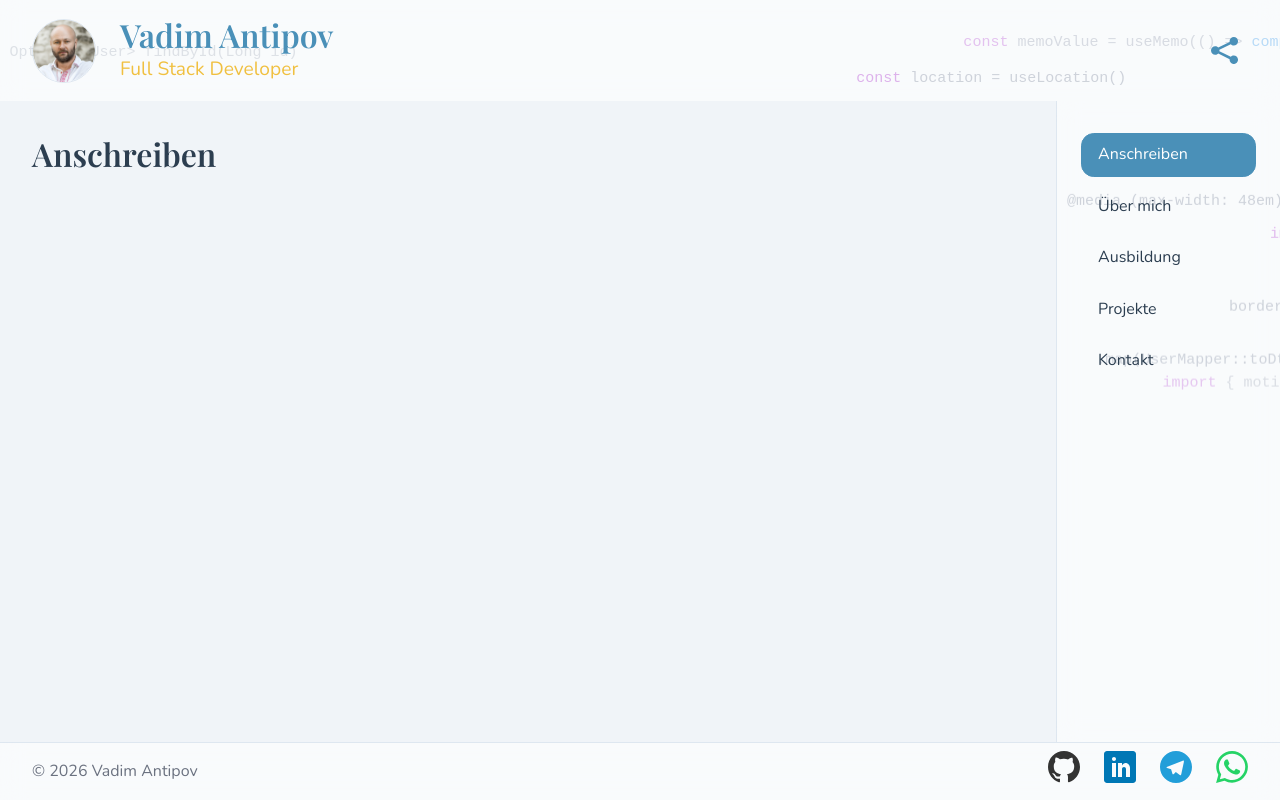
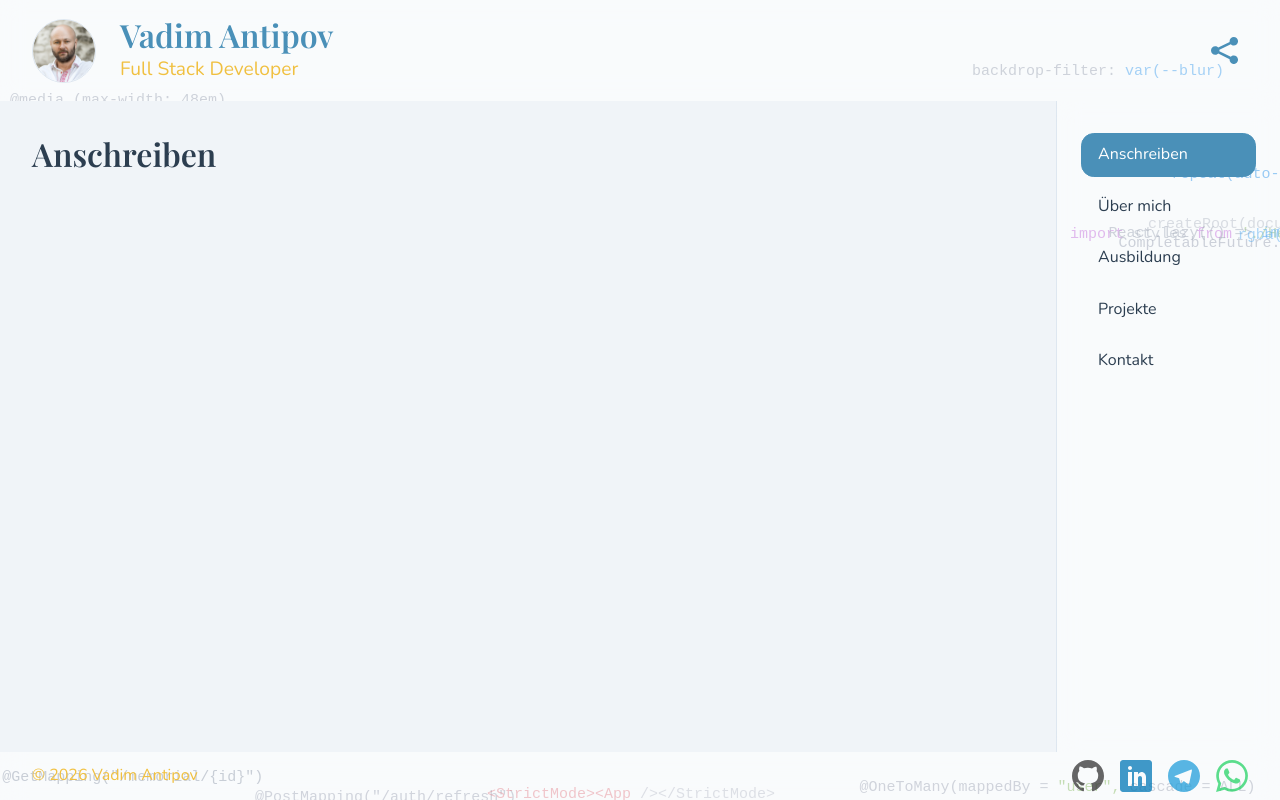
Before and after one commit to login-nigol/portfolio, a React app: page / in a window 1280 px wide. Built offline with nearby package versions, Linux system fonts and the light colour scheme; the HTML template or start-up script is replaced by a standard one.

Commit message:
fix: Footer — CodeCanvas default props same as Header

```diff
--- a/src/components/Footer/Footer.jsx
+++ b/src/components/Footer/Footer.jsx
@@ -3,7 +3,7 @@
 /* ===================== ИМПОРТЫ ===================== */
 import { motion } from 'framer-motion'
 import styles from './Footer.module.css'
-
+import CodeCanvas from '../shared/CodeCanvas'
 import IconGithub from '../../assets/icons/IconGithub'
 import IconLinkedin from '../../assets/icons/IconLinkedin'
 import IconTelegram from '../../assets/icons/IconTelegram'
@@ -15,8 +15,7 @@ const footerVariants = {
   visible: { y: 0, opacity: 1, transition: { duration: 0.5, ease: 'easeOut' } }
 }
 
-/* ===================== ДАННЫЕ СОЦСЕТЕЙ ===================== */
-/* --- Icon — компонент, не JSX элемент --- */
+/* ===================== СОЦСЕТИ ===================== */
 const socialLinks = [
   { href: 'https://github.com/login-nigol', Icon: IconGithub, label: 'GitHub — Vadim Antipov', color: '#333333' },
   { href: 'https://linkedin.com', Icon: IconLinkedin, label: 'LinkedIn — Vadim Antipov', color: '#0077b5' },
@@ -33,6 +32,14 @@ export default function Footer() {
       initial="hidden"
       animate="visible"
     >
+      {/* --- Canvas фон --- */}
+      <div className={styles.canvasWrap}>
+        <CodeCanvas />
+      </div>
+
+      {/* --- Контент поверх канваса --- */}
+      <div className={styles.content}>
+
         {/* --- Копирайт слева --- */}
         <p className={styles.copy}>© 2026 Vadim Antipov</p>
 
@@ -48,12 +55,12 @@ export default function Footer() {
               aria-label={label}
               title={label}
             >
-            {/* --- Цвет уходит в SVG fill через проп --- */}
               <Icon color={color} />
             </a>
           ))}
         </div>
 
+      </div>
     </motion.footer>
   )
 }
--- a/src/components/Footer/Footer.module.css
+++ b/src/components/Footer/Footer.module.css
@@ -2,43 +2,65 @@
 
 /* ===================== ПОДВАЛ ===================== */
 .footer {
-  /* --- Горизонталь: иконки слева, копирайт справа --- */
+  position: relative;
+  overflow: hidden;
+  background: var(--color-surface);
+  backdrop-filter: var(--blur);
+  /* border-top: var(--border); */
+}
+
+/* ===================== ОБЁРТКА КАНВАСА ===================== */
+.canvasWrap {
+  position: absolute;
+  inset: 0;
+  overflow: hidden;
+  pointer-events: none;
+}
+
+/* ===================== КОНТЕНТ ПОВЕРХ КАНВАСА ===================== */
+.content {
+  position: relative;
+  z-index: 1;
+
   display: flex;
   align-items: center;
   justify-content: space-between;
-
-  /* --- Отступы --- */
   padding: var(--space-xs) var(--space-lg);
-
-  /* --- Оформление --- */
-  background: var(--color-surface);
-  backdrop-filter: var(--blur);
-  border-top: var(--border);
 }
 
-/* ===================== ИКОНКИ СОЦСЕТЕЙ ===================== */
+/* ===================== КОПИРАЙТ ===================== */
+.copy {
+  font-size: var(--fs-base);
+  color: var(--color-gold);
+}
+
+/* ===================== ИКОНКИ ===================== */
 .socials {
   display: flex;
-  gap: var(--space-md);
+  gap: var(--space-sm);
   align-items: center;
 }
 
-/* --- Размер иконок через CSS --- */
+.link {
+  display: flex;
+  align-items: center;
+  opacity: 0.75;
+  transition: opacity var(--transition), transform var(--transition);
+}
+
 .link svg {
   width: 2em;
   height: 2em;
 }
 
-/* ===================== КОПИРАЙТ ===================== */
-.copy {
-  font-size: var(--fs-base);
-  color: var(--color-text-muted);
+.link:hover {
+  opacity: 1;
+  transform: translateY(-0.2em);
 }
 
 /* ===================== МОБИЛА (до 48em) ===================== */
 @media (max-width: 48em) {
-  .footer {
-    /* --- Колонка на мобиле --- */
+  .content {
     flex-direction: column;
     gap: var(--space-xs);
     padding: var(--space-xs);
```
Lines whose indentation alone changed are shown as unchanged.
